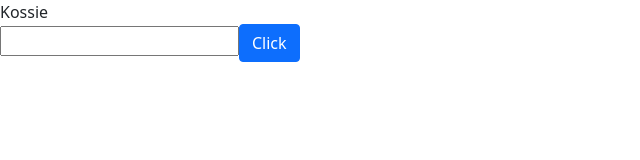
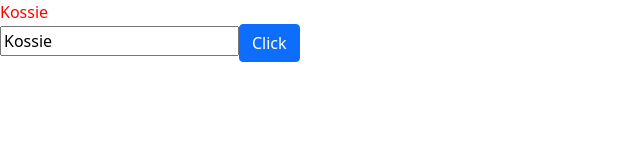
Before and after one commit to sannimdev/vue3-beginner-kossiecoder, a Vue app: page / in a window 1280 px wide. Shown: the top 160 px of the page, without its empty margins (0-640 px from the left). Built offline with nearby package versions, Linux system fonts and the light colour scheme.

Commit message:
09강: 데이터 양방향 바인딩하기

```diff
--- a/src/App.vue
+++ b/src/App.vue
@@ -1,7 +1,8 @@
 <template>
-    <div :class="nameClass">{{ name }}</div>
-    <input :type="type" v-bind:value="name" />
-    <button class="btn btn-primary" @click="updateName">Click</button>
+    <div class="name">{{ name }}</div>
+    <!-- <input type="text" v-bind:value="name" @input="updateName" /> -->
+    <input type="text" v-model="name" />
+    <button class="btn btn-primary" @click="onSubmit">Click</button>
 </template>
 
 <script>
@@ -13,21 +14,20 @@ export default {
 
         // ref를 이용하여야 화면단까지 변경사항이 반영된다.
         const name = ref('Kossie');
-        const type = ref('number');
-        const nameClass = ref('');
 
-        const updateName = () => {
-            // ref의 value 속성에 있는 값을 변경해야 reactive한 상태의 변경이 이루어진다 (화면 단까지 변경사항이 반영됨)
-            name.value = 'Coder';
-            type.value = 'text';
-            nameClass.value = 'name';
+        const onSubmit = () => {
+            console.log(name.value);
         };
+
+        // @input 으로 지정할 시
+        // const updateName = (e) => {
+        //     name.value = e.target.value;
+        // };
 
         return {
             name,
-            updateName,
-            type,
-            nameClass,
+            onSubmit,
+            // updateName,
         };
     },
 };
```
